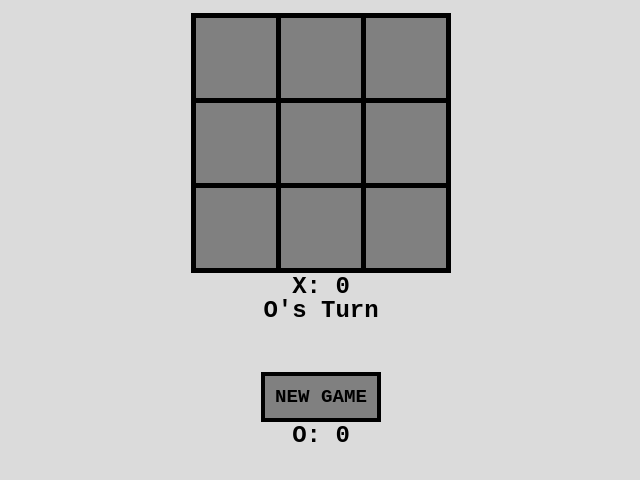
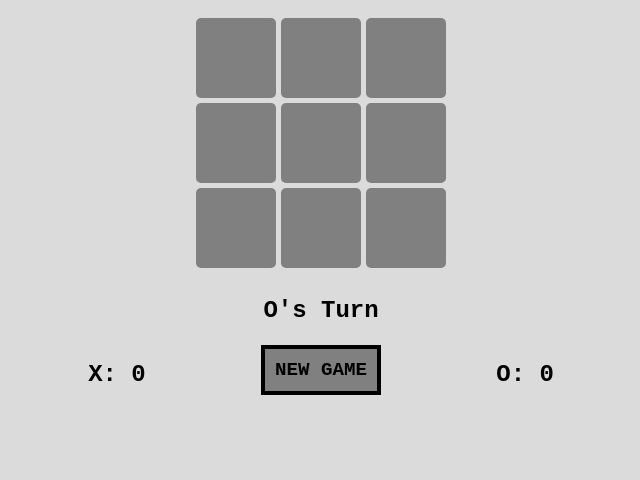
Before and after one commit to harshitmangtani02/TIC-TAC-TOE, a plain HTML site: page index.html in a window 1280 px wide. Shown: the part 120-600 px from the top of the page, without its empty margins (319-959 px from the left). Drawn offline with Linux system fonts and the light colour scheme.

Commit message:
Update index.css

```diff
--- a/index.css
+++ b/index.css
@@ -4,6 +4,7 @@
     margin: 0;
     user-select: none;
     touch-action: none;
+    color: black;
 }
 #main{
     padding: 5px;
@@ -14,11 +15,13 @@
     margin-bottom: 3vh;
 }
 .gg{
+    border-radius: 5px;
     height: 80px;
     width: 80px;
     background-position: center;
-    background-color: gray;
+    background-color: grey;
     background-repeat: no-repeat;
+    background-size: 64px 64px;
 }
 .gg:hover{
     cursor: pointer;
@@ -27,7 +30,6 @@
     margin-top: 2vh;
     width: 260px;
     height: 260px;
-    background-color: black;
 }
 #submit{
     margin-top: 9vh;
@@ -52,3 +54,17 @@ h1{
     width: 100vw;
     background-color: rgba(138, 138, 138, 0.306);
 }
+#info{
+    display: flex;
+    flex-direction: row;
+    justify-content: center;
+    width: 80vw;
+}
+#xsc{
+    margin-top: 11vh;
+    margin-right: 9vw;
+}
+#osc{
+    margin-top: 11vh;
+    margin-left: 9vw;
+}
```
